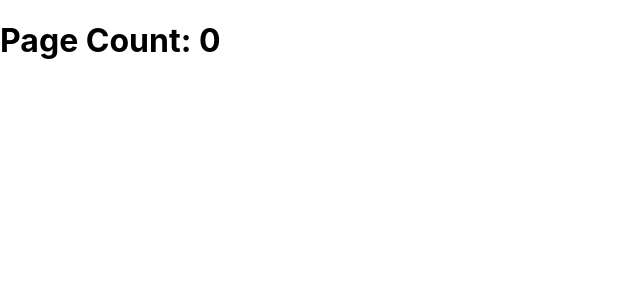
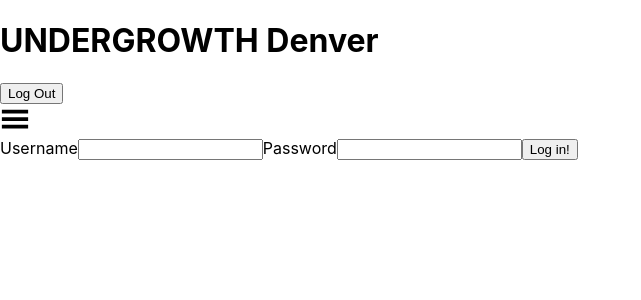
Before and after one commit to aspencass/denver-undergrowth-dance-artists, a React (Create React App) app in the folder client/: page /login in a window 1280 px wide. Shown: the top 300 px of the page, without its empty margins (0-641 px from the left). Built offline with nearby package versions, Linux system fonts and the light colour scheme; no server answers.

Commit message:
components copied from ix

```diff
--- a/client/src/App.js
+++ b/client/src/App.js
@@ -1,19 +1,65 @@
-import { useState, useEffect } from "react";
+import { BrowserRouter, Switch, Route } from 'react-router-dom';
+import {useEffect, useState} from 'react'
+
+
+// component imports
+import Home from './components/Home'
+import Navigation from './components/Navigation'
+import SignUp from './components/SignUp'
+import Login from './components/Login'
+
 
 function App() {
-  const [count, setCount] = useState(0);
+  const [currentUser, setCurrentUser] = useState(false)
+  const [resources, setResources] = useState([])
+  const [errors, setErrors] = useState(false)
 
-  useEffect(() => {
-    fetch("/hello")
-      .then((r) => r.json())
-      .then((data) => setCount(data.count));
-  }, []);
+
+    // GET '/resources'
+    useEffect(()=> {
+      fetch('/resources')
+      .then(res => res.json())
+      .then(resourcesArray => setResources(resourcesArray))
+    }, [])
+
+
+  // once i make a form for deleting a resource from the resources page
+  // const deleteResource = (id) => setResources(current => current.filter(r => r.id !== id))
+
+
+  if(errors) return <h1>{errors}</h1>
+
 
   return (
-    <div className="App">
-      <h1>Page Count: {count}</h1>
-    </div>
-  );
+    <>
+    <BrowserRouter>
+    {/* {!currentUser? <Login error={'please login'} updateUser={updateUser}/> :  */}
+    <Navigation currentUser={currentUser}/>
+      <Switch>
+
+      <Route path='/users/new'>
+        <SignUp />
+      </Route>
+
+      <Route path='/users/:id'>
+        <Home />
+      </Route>
+
+      <Route path='/login'>
+        <Login currentUser={currentUser}/>
+      </Route>
+
+
+      <Route exact path='/'>
+        <Home  />
+      </Route>
+
+
+
+      </Switch>
+      </BrowserRouter>
+    </>
+  )
 }
 
-export default App;
+export default App
--- /dev/null
+++ b/client/src/components/Home.js
@@ -0,0 +1,11 @@
+import React from 'react';
+
+function Home(){
+    return(
+    <div>
+        this is home page
+    </div>
+    )
+}
+
+export default Home
--- /dev/null
+++ b/client/src/components/Login.js
@@ -0,0 +1,64 @@
+import React, {useState} from 'react'
+import {useHistory} from 'react-router-dom'
+
+
+function Login({ currentUser }) {
+    const [formData, setFormData] = useState({
+        username:'',
+        password:''
+    })
+    const [errors, setErrors] = useState([])
+    const history = useHistory()
+
+    const {username, password} = formData
+
+    function onSubmit(e){
+        e.preventDefault()
+        const user = {
+            username,
+            password
+        }
+        // Logs in user
+        fetch(`/login`,{
+          method:'POST',
+          headers:{'Content-Type': 'application/json'},
+          body:JSON.stringify(user)
+        })
+        .then(res => {
+            if(res.ok){
+                res.json().then(user => {
+                    history.push(`/users/${user.id}`)
+                })
+            }else {
+                res.json().then(json => setErrors(json.errors))
+            }
+        })
+
+    }
+
+    const handleChange = (e) => {
+        const { name, value } = e.target
+        setFormData({ ...formData, [name]: value })
+      }
+    return (
+        <>
+        <form onSubmit={onSubmit}>
+        <label>
+          Username
+          </label>
+        <input type='text' name='username' value={username} onChange={handleChange} />
+
+        <label>
+         Password
+         </label>
+        <input type='password' name='password' value={password} onChange={handleChange} />
+
+
+        <input type='submit' value='Log in!' />
+      </form>
+      {errors? <div>{errors}</div>:null}
+        </>
+    )
+}
+
+export default Login
--- /dev/null
+++ b/client/src/components/Navigation.js
@@ -0,0 +1,36 @@
+import { useState } from 'react'
+import {Link} from 'react-router-dom'
+import { GiHamburgerMenu } from 'react-icons/gi'
+
+function Navigation({ currentUser }) {
+  const [loginMenu, setLoginMenu] = useState(false)
+
+  const handleLogOut = () => {
+    // DELETE `/logout`
+  }
+
+    return (
+        <div>
+         <h1>UNDERGROWTH Denver</h1>
+         <div>
+           <button onClick={handleLogOut}>Log Out</button>
+           {!loginMenu?
+           <div onClick={() => setLoginMenu(!loginMenu)}>
+             <GiHamburgerMenu size={30}/>
+           </div>:
+           <ul>
+            <li onClick={() => setLoginMenu(!loginMenu)} >x</li>
+            <li><Link to='/users/new'>Sign Up</Link></li>
+            <li><Link to='/login'>Login</Link></li>
+            {/* <li><Link to='/resources/new'>New Resource</Link></li> */}
+            {/* <li><Link to='/users/1'>User Page</Link></li> */}
+            {/* <li><Link to='/'> Home</Link></li> */}
+           </ul>
+           }
+         </div>
+
+        </div>
+    )
+}
+
+export default Navigation
--- /dev/null
+++ b/client/src/components/SignUp.js
@@ -0,0 +1,63 @@
+import React, {useState} from 'react'
+import {useHistory} from 'react-router-dom'
+
+function SignUp() {
+    const [formData, setFormData] = useState({
+        username:'',
+        password:''
+    })
+    const [errors, setErrors] = useState([])
+    const history = useHistory()
+
+    const {username, password} = formData
+
+    function onSubmit(e){
+        e.preventDefault()
+        const user = {
+            username,
+            password
+        }
+
+        fetch(`/users`,{
+          method:'POST',
+          headers:{'Content-Type': 'application/json'},
+          body:JSON.stringify(user)
+        })
+        .then(res => {
+            if(res.ok){
+                res.json().then(user => {
+                    history.push(`/users/${user.id}`)
+                })
+            }else {
+                res.json().then(json => setErrors(Object.entries(json.errors)))
+            }
+        })
+
+    }
+
+    const handleChange = (e) => {
+        const { name, value } = e.target
+        setFormData({ ...formData, [name]: value })
+      }
+    return (
+        <>
+        <form onSubmit={onSubmit}>
+            <label>
+            Username
+            </label>
+            <input type='text' name='username' value={username} onChange={handleChange} />
+
+            <label>
+            Password
+            </label>
+            <input type='password' name='password' value={password} onChange={handleChange} />
+
+
+            <input type='submit' value='Sign up!' />
+        </form>
+        {errors?errors.map(e => <div>{e[0]+': ' + e[1]}</div>):null}
+        </>
+    )
+}
+
+export default SignUp
```
Also changed, not shown: client/src/components/UserPage.js (added, +44 -0 lines).
